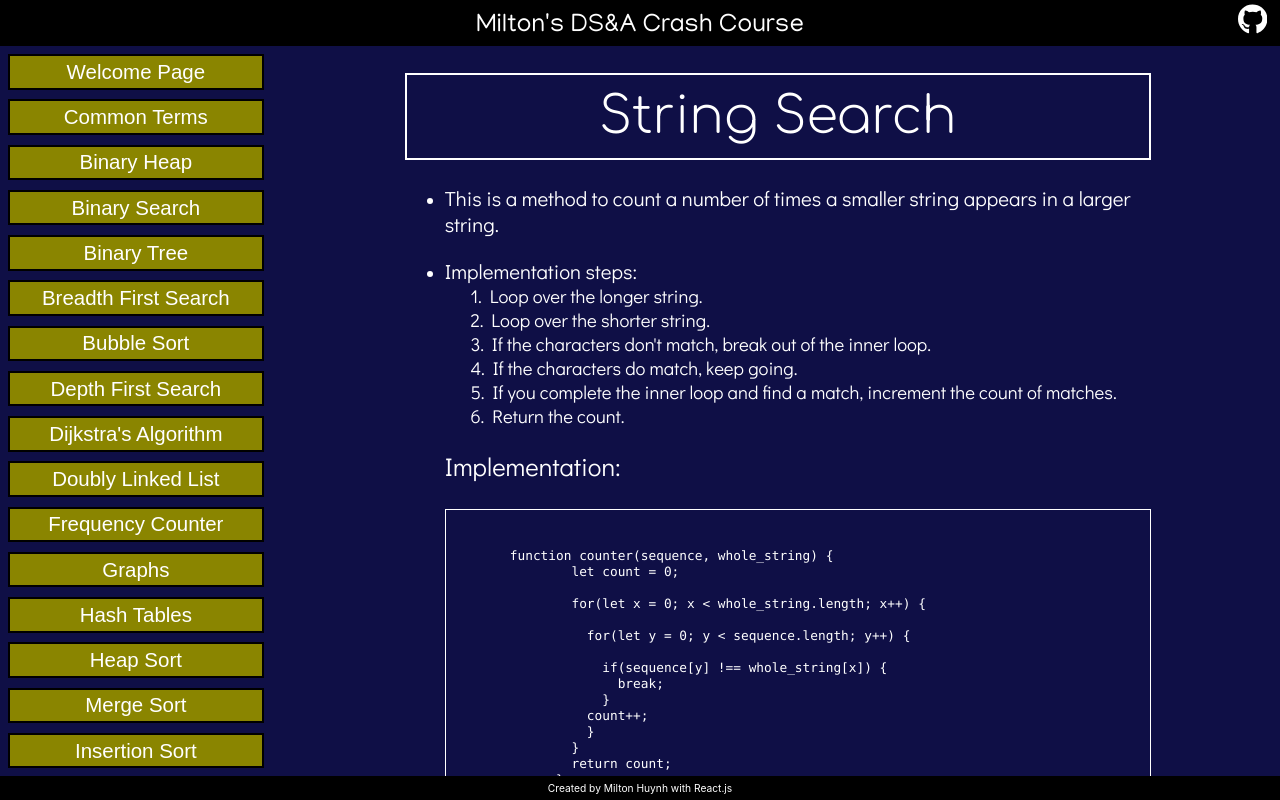
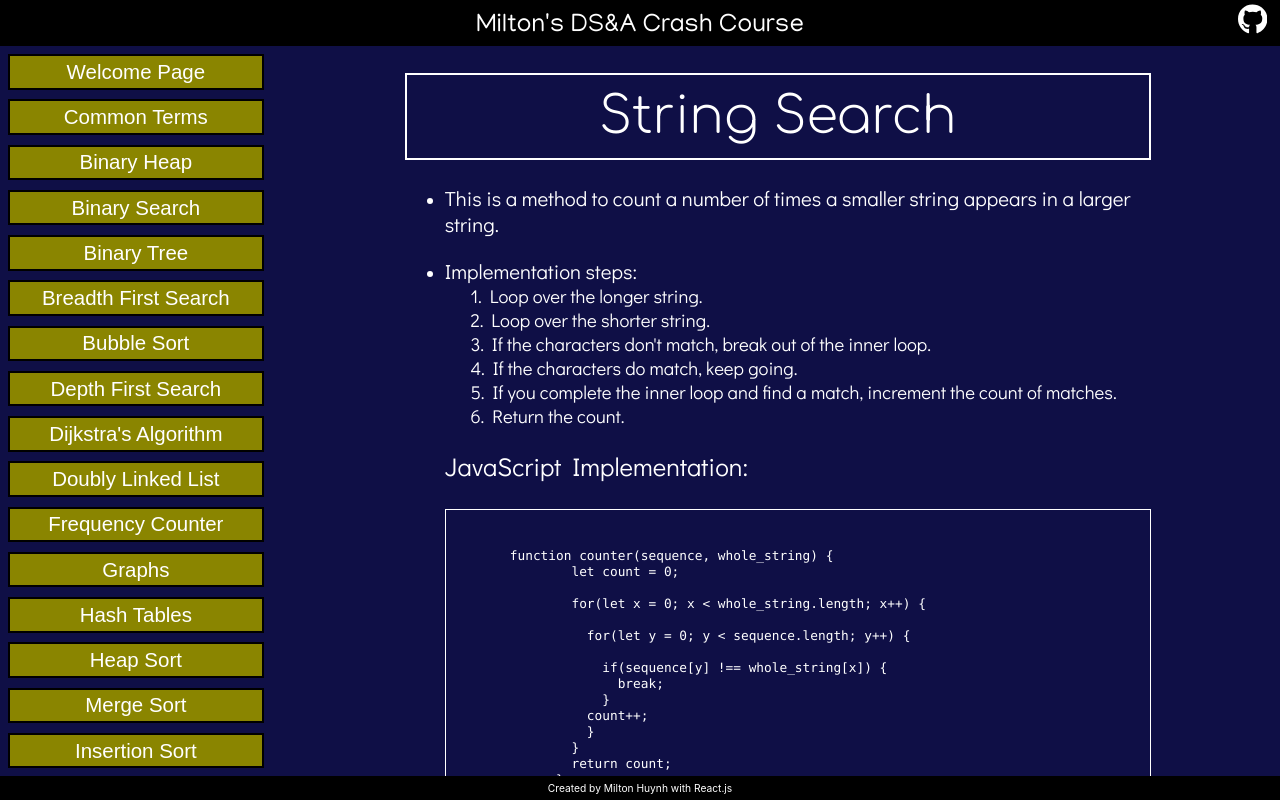
Before and after one commit to miltonhuynh/DSA-guide, a React (Create React App) app in the folder app/: page /DSA-guide/StringSearch in a window 1280 px wide. Built offline with nearby package versions, Linux system fonts and the light colour scheme; a web font is replaced by a local one.

Commit message:
Edit to string search

```diff
--- a/app/src/Concepts/StringSearch.js
+++ b/app/src/Concepts/StringSearch.js
@@ -33,7 +33,7 @@ export default function StringSearch() {
             <div class="font-sm indent">4. If the characters do match, keep going.</div>
             <div class="font-sm indent">5. If you complete the inner loop and find a match, increment the count of matches.</div>
             <div class="font-sm indent">6. Return the count.</div><br/>
-            <div class="font-l">Implementation: </div>
+            <div class="font-l">JavaScript Implementation: </div>
             <div class="Code">
                 <pre>
                     <code>
```
